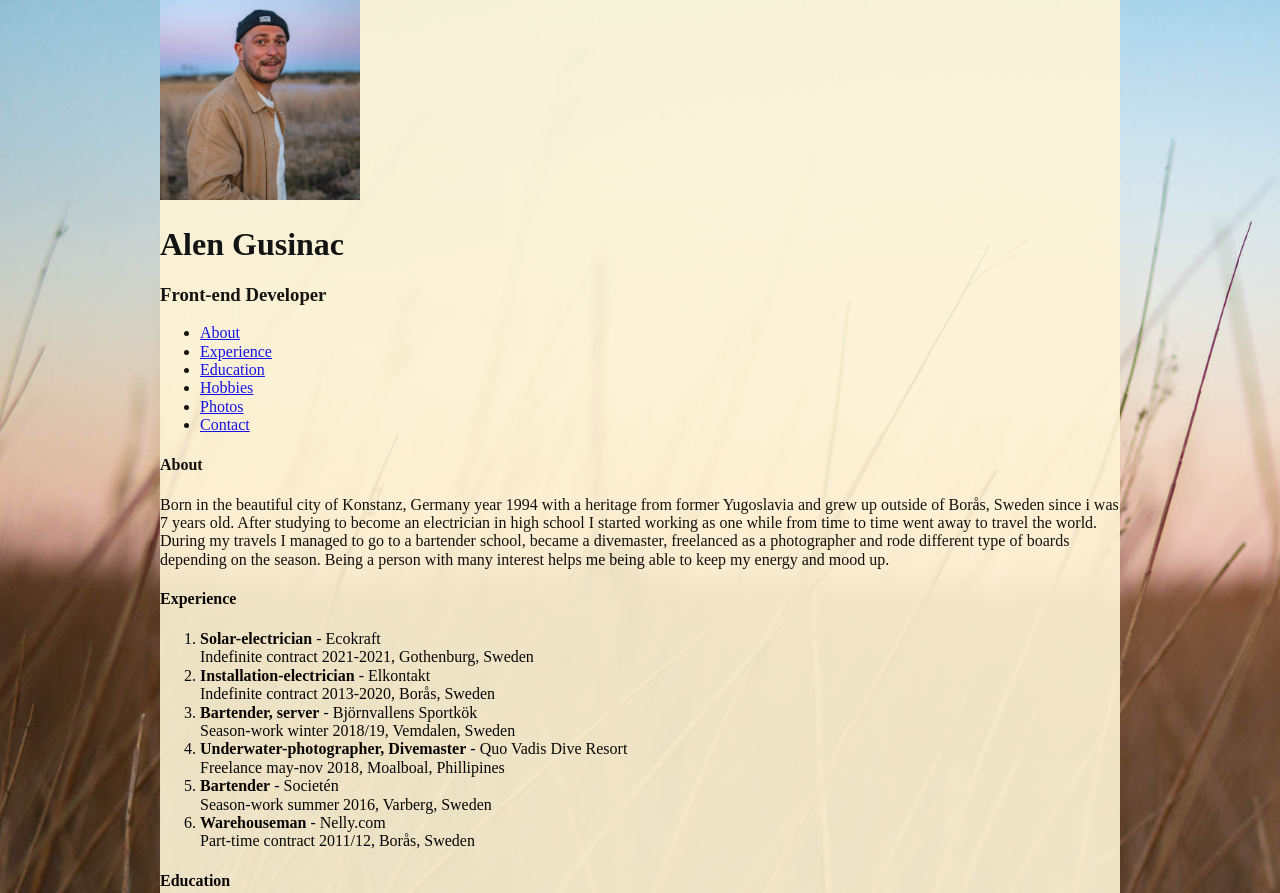
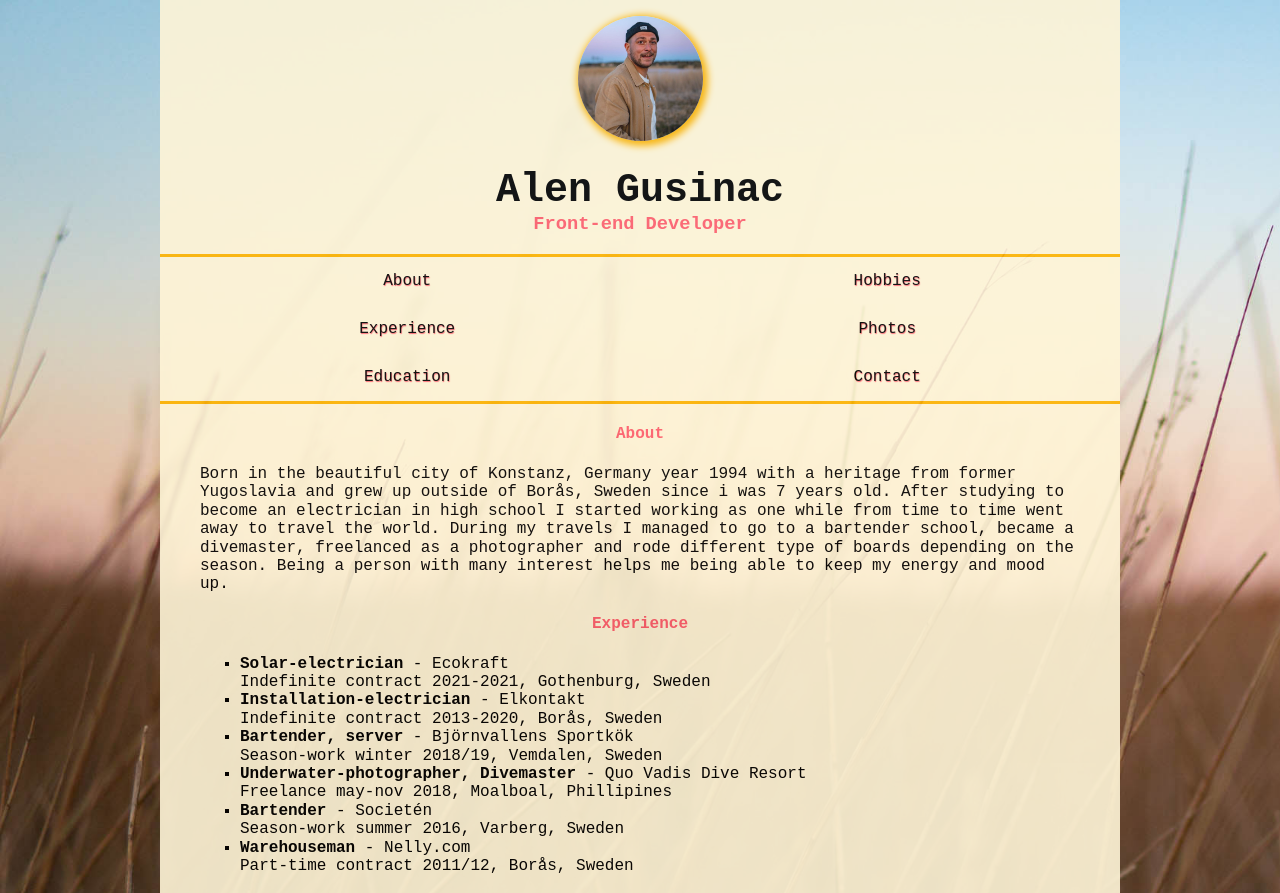
Before and after one commit to alengusinac/CV, a website built with Parcel: page index.html in a window 1280 px wide. Shown: the top 893 px of the page. Built offline with nearby package versions, Linux system fonts and the light colour scheme.

Commit message:
basic layout

```diff
--- a/css/style.scss
+++ b/css/style.scss
@@ -4,6 +4,11 @@ $rbeige: #fff5d7;
 $coralpink: #ff5e6c;
 $syellow: #feb300;
 $lpink: #ffaaab;
+
+* {
+    box-sizing: border-box;
+    font-family: 'Courier New', Courier, monospace;
+}
 
 body {
     background-image: url('/img/main_bg-1.jpg');
@@ -17,3 +22,81 @@ body {
     max-width: 960px;
     margin: 0 auto;
 }
+
+header {
+    width: 100%;
+    display: flex;
+    flex-direction: column;
+    align-items: center;
+    padding-top: 1rem;
+}
+
+header img {
+    border-radius: 50%;
+    box-shadow: 2px 2px 7px 3px #feb300;
+}
+
+header h1 {
+    margin-bottom: 0;
+    font-size: 2.5rem;
+}
+
+header h3 {
+    margin-top: 0;
+    color: $coralpink;
+}
+
+nav {
+    border-bottom: 3px solid $syellow;
+    border-top: 3px solid $syellow;
+    height: 150px;
+    width: 100%;
+}
+
+nav ul {
+    display: flex;
+    flex-direction: column;
+    flex-wrap: wrap;
+    height: 100%;
+    width: 100%;
+    padding: 0;
+    margin: 0;
+}
+
+nav ul li {
+    height: 33.3%;
+    list-style: none;
+}
+
+nav ul li a {
+    text-decoration: none;
+    color: black;
+    text-shadow: 0.5px 0.5px 1px $coralpink;
+    width: 100%;
+    height: 100%;
+    display: flex;
+    justify-content: center;
+    align-items: center;
+}
+
+nav ul li a:hover {
+    outline: 2px solid $syellow;
+    background-color: $coralpink;
+}
+
+main {
+    padding: 0 40px;
+}
+
+main h4 {
+    color: $coralpink;
+    text-align: center;
+}
+
+main ol, main ul {
+    margin: 0;
+}
+
+main ol {
+    list-style: square;
+}
--- a/index.html
+++ b/index.html
@@ -27,7 +27,7 @@
   <div class="card_container">
 
     <header>
-      <img src="img/profilbild.jpeg" alt="Alen Gusinac" width="200">
+      <img src="img/profilbild.jpeg" alt="Alen Gusinac" width="125" height="125">
       <h1>Alen Gusinac</h1>
       <h3>Front-end Developer</h3>
     </header>
```
Also changed, not shown: css/style.css, 1 other file.
